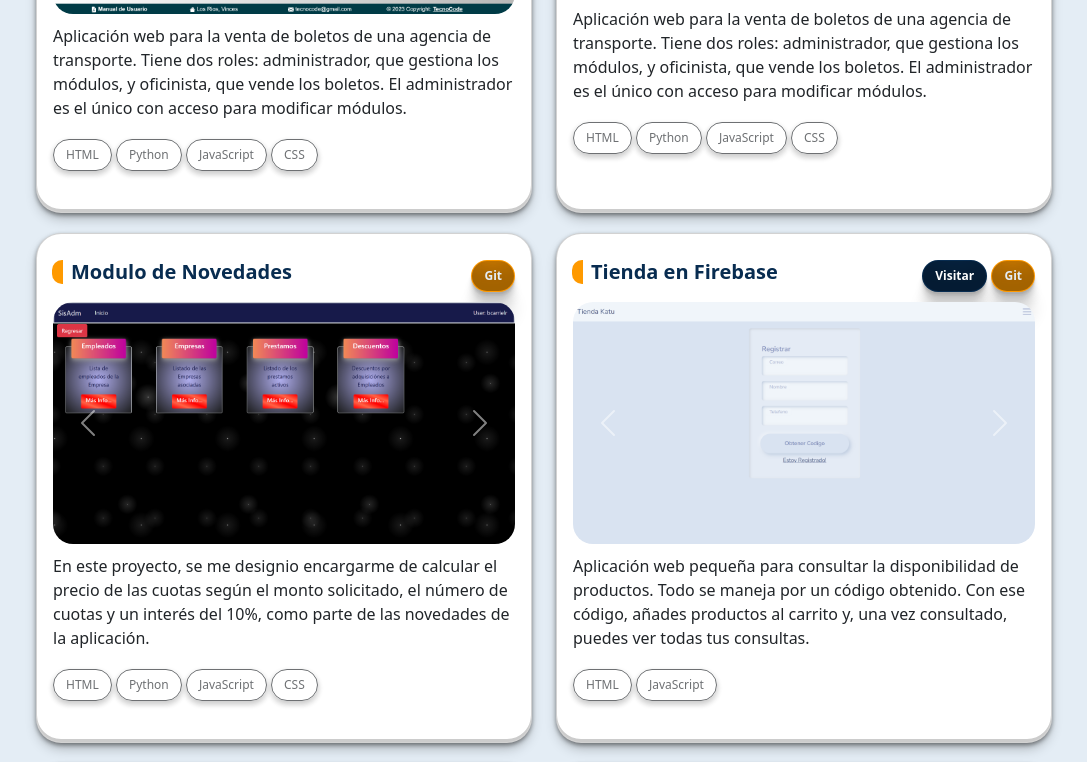
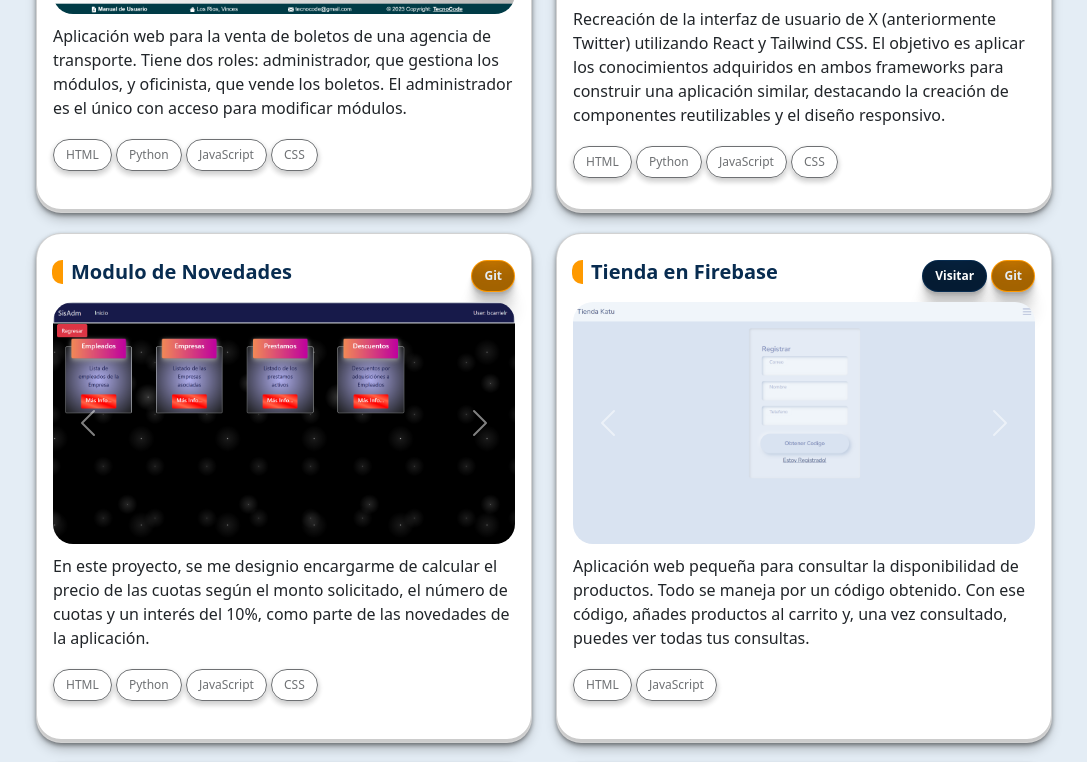
Before and after one commit to BrignerCarrielR/Brigner-Carriel-Portafolio, a plain HTML site: page index.html in a window 1280 px wide. Shown: the part 2828-3590 px from the top of the page, without its empty margins (96-1183 px from the left). Drawn offline with nearby package versions, Linux system fonts and the light colour scheme.

Commit message:
Versión 3

```diff
--- a/index.html
+++ b/index.html
@@ -592,10 +592,11 @@
                                 </button>
                             </div>
                             <p class="descrip_project   ">
-                                Aplicación web para la venta de boletos de una agencia de transporte. Tiene dos roles:
-                                administrador, que gestiona los
-                                módulos, y oficinista, que vende los boletos. El administrador es el único con acceso
-                                para modificar módulos.
+                                Recreación de la interfaz de usuario de X (anteriormente Twitter) utilizando React y
+                                Tailwind CSS. El objetivo es
+                                aplicar los conocimientos adquiridos en ambos frameworks para construir una aplicación
+                                similar, destacando la creación
+                                de componentes reutilizables y el diseño responsivo.
                             </p>
                             <button class="btn tecno_usa" disabled>HTML</button>
                             <button class="btn tecno_usa" disabled>Python</button>
```
